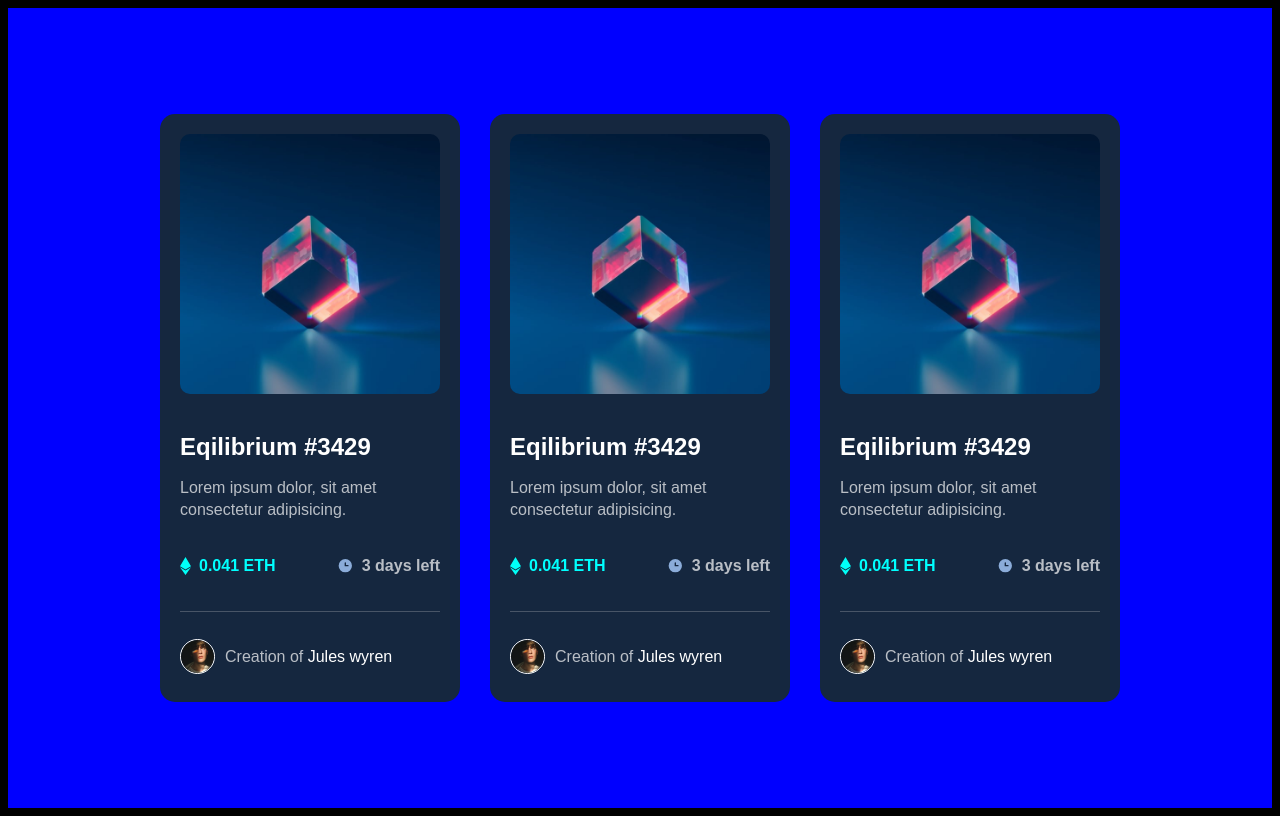
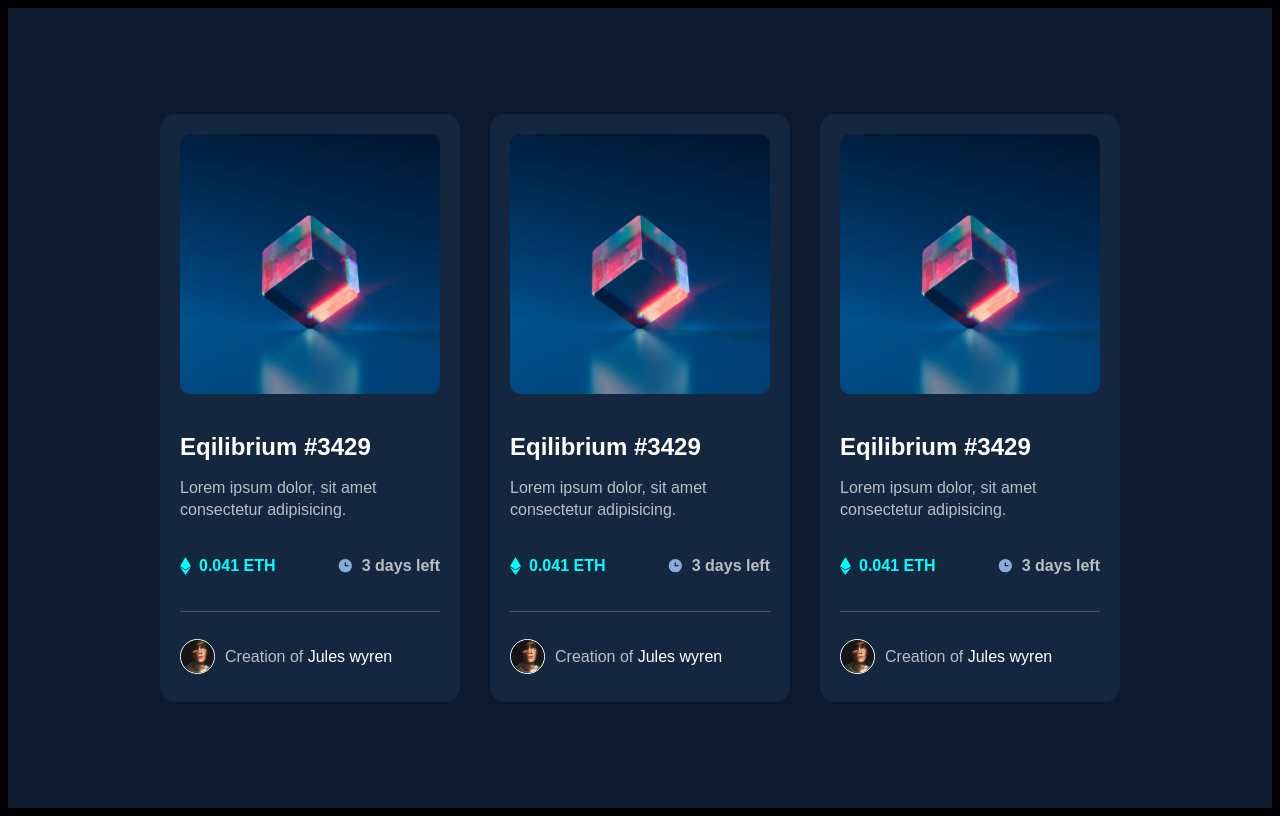
Before and after one commit to jonathanrhernandez/responsiveDesign, a plain HTML site: page index.html in a window 1280 px wide. Drawn offline with Linux system fonts and the light colour scheme.

Commit message:
nuevaRama

```diff
--- a/styles.css
+++ b/styles.css
@@ -11,8 +11,7 @@ background-color: black;
 
 .container{
     width: 100%;
-    /* background-color: hsl(215.63deg 55.17% 11.37%); */
-    background-color: blue;
+   background-color: hsl(215.63deg 55.17% 11.37%);
 
     display: flex;
     justify-content: center;
```
